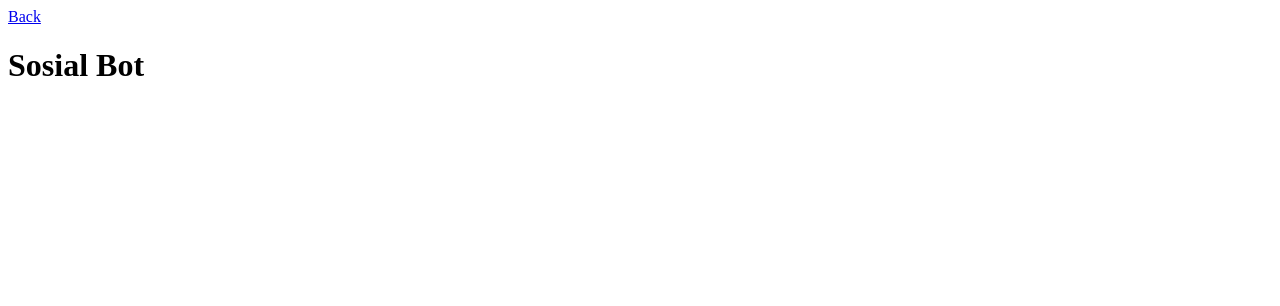
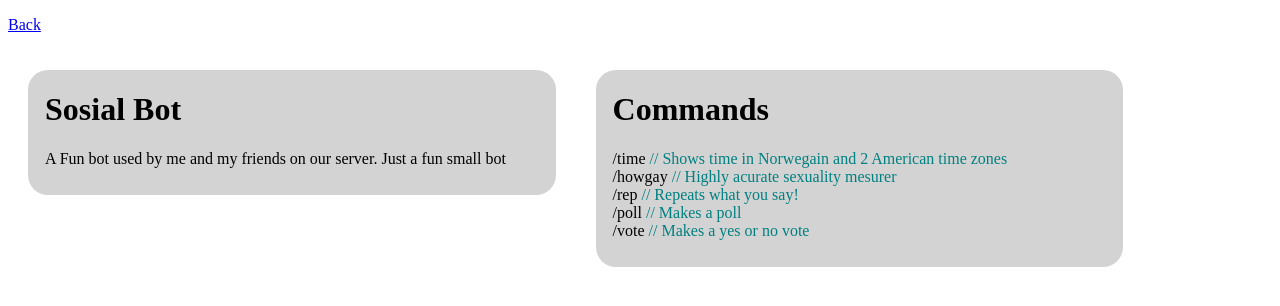
Before and after one commit to Valate75/Valate75.github.io, a plain HTML site: page wiki/SosialBot/index.html in a window 1280 px wide. Drawn offline with Linux system fonts and the light colour scheme.

Commit message:
Updated the Sosual Bot wiki
Added the text and some basic CSS to the site (it looks even worse the the CJson one)

```diff
--- a/wiki/SosialBot/index.html
+++ b/wiki/SosialBot/index.html
@@ -6,7 +6,18 @@
         <link rel="stylesheet" href="stylesheet.css" type="text/css">
     </head>
     <body>
-        <a href="../">Back</a>
-        <h1>Sosial Bot</h1>
+        <p><a href="../">Back</a></p>
+        <div class="container">
+            <h1>Sosial Bot</h1>
+            <span>A Fun bot used by me and my friends on our server. Just a fun small bot</span>
+        </div>
+        <div class="container">
+            <h1>Commands</h1>
+            <span>/time</span><span class="comment"> // Shows time in Norwegain and 2 American time zones</span><br>
+            <span>/howgay</span><span class="comment"> // Highly acurate sexuality mesurer</span><br>
+            <span>/rep</span><span class="comment"> // Repeats what you say!</span><br>
+            <span>/poll</span><span class="comment"> // Makes a poll</span><br>
+            <span>/vote</span><span class="comment"> // Makes a yes or no vote</span>
+        </div>
     </body>
 </html>
--- a/wiki/SosialBot/stylesheet.css
+++ b/wiki/SosialBot/stylesheet.css
@@ -0,0 +1,18 @@
+.container {
+    background-color: lightgray;
+    min-width: 40%;
+    border-radius: 20px;
+    padding: 0px 5px 27px 17px;
+    margin: 20px;
+    float: left;
+}
+.comment {
+    color: teal;
+}
+.line {
+    height: 1px;
+    width: 90%;
+    background-color: black;
+    margin-top: -10px;
+    margin-bottom: 10px;
+}
```
